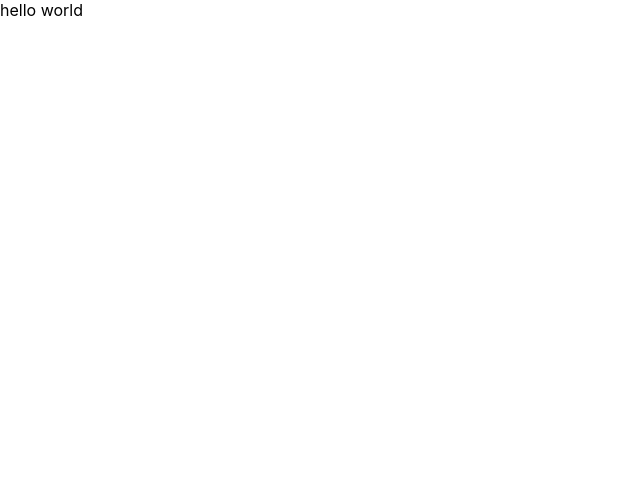
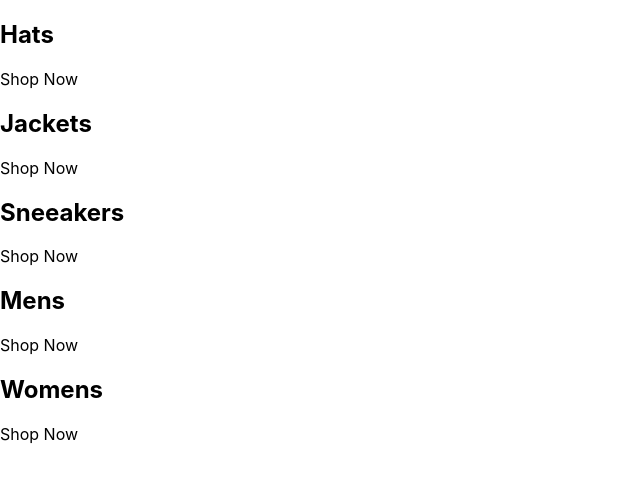
Before and after one commit to sonnybardhan/capstone-project, a JavaScript app: page / in a window 1280 px wide. Shown: the top 482 px of the page, without its empty margins (0-640 px from the left). Built offline with nearby package versions, Linux system fonts and the light colour scheme; the HTML template or start-up script is replaced by a standard one.

Commit message:
create basic components

```diff
--- a/src/App.js
+++ b/src/App.js
@@ -1,5 +1,51 @@
 function App() {
-  return <div>hello world</div>;
+  const categories = [
+    {
+      id: 1,
+      title: 'Hats',
+      img: '',
+    },
+    {
+      id: 2,
+      title: 'Jackets',
+      img: '',
+    },
+    {
+      id: 3,
+      title: 'Sneeakers',
+      img: '',
+    },
+    {
+      id: 4,
+      title: 'Mens',
+      img: '',
+    },
+    {
+      id: 5,
+      title: 'Womens',
+      img: '',
+    },
+  ];
+
+  return (
+    <div className='categories-container'>
+      {categories.map(({ id, title }) => (
+        <CategoryComponent key={id} title={title} />
+      ))}
+    </div>
+  );
 }
 
 export default App;
+
+const CategoryComponent = ({ img, title }) => {
+  return (
+    <div className='category-container'>
+      <div className='background-image'></div>
+      <div className='category-body-container'>
+        <h2>{title}</h2>
+        <p>Shop Now</p>
+      </div>
+    </div>
+  );
+};
```
